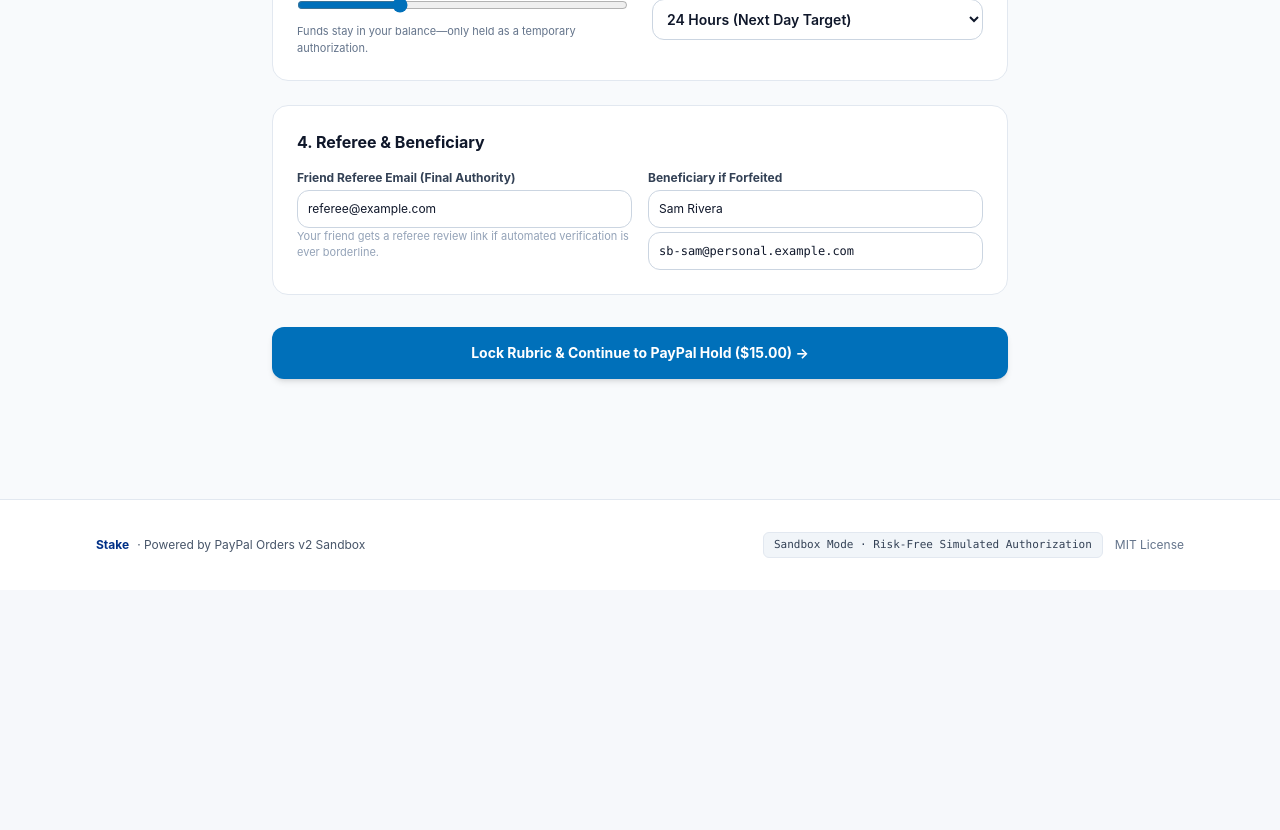
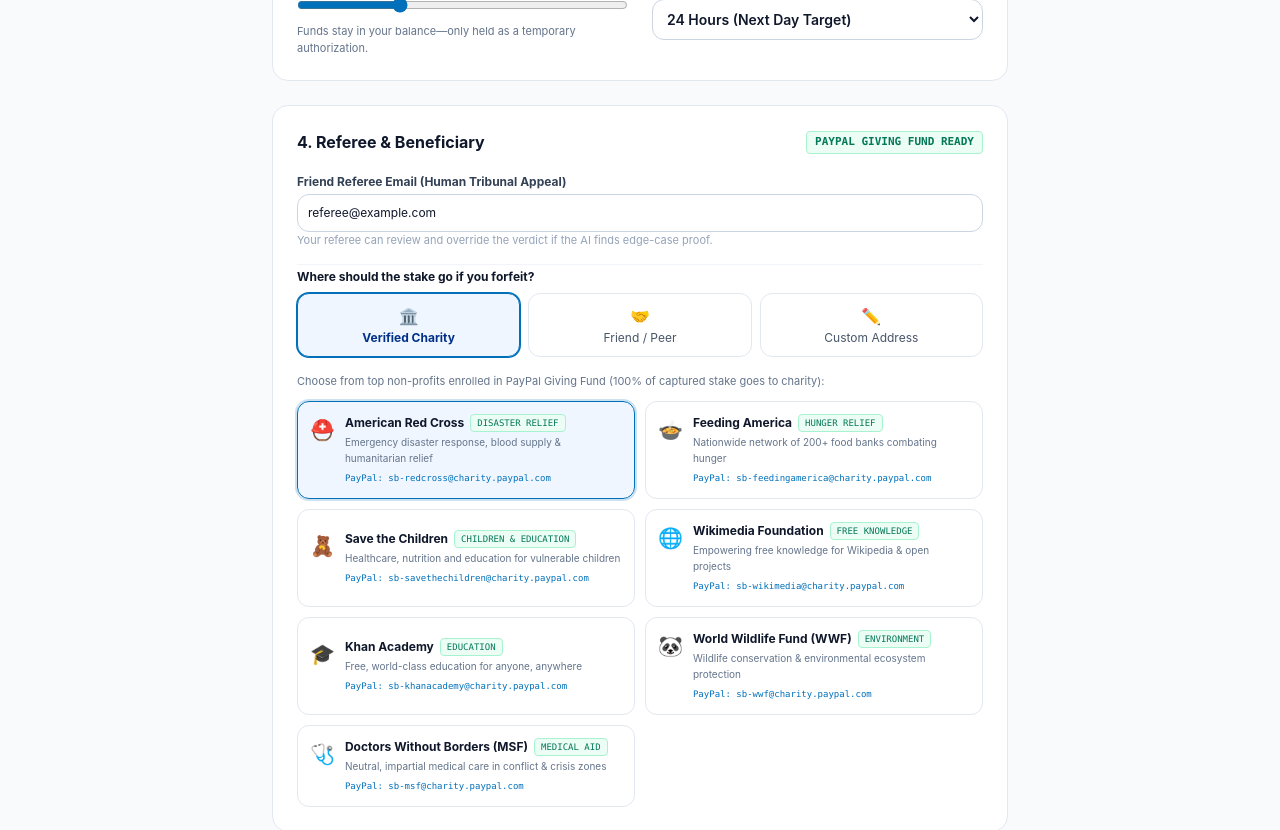
Before and after one commit to hasfi-therasyan/PaypalHackathon, a Next.js app: page /new in a window 1280 px wide. Shown: the part 1080-1910 px from the top of the page. Before the commit the page ends 1670 px from the top, so only its background shows below. Built offline with nearby package versions, Linux system fonts and the light colour scheme.

Commit message:
feat: add PayPal Giving Fund verified charities as commitment beneficiary options

```diff
--- a/app/new/page.tsx
+++ b/app/new/page.tsx
@@ -4,6 +4,74 @@ import React, { useState, useMemo } from 'react';
 import { useRouter } from 'next/navigation';
 import Link from 'next/link';
 import { useAuth } from '@/app/lib/auth-context';
+
+interface CharityOption {
+  id: string;
+  name: string;
+  tagline: string;
+  category: string;
+  email: string;
+  icon: string;
+}
+
+const VERIFIED_PAYPAL_CHARITIES: CharityOption[] = [
+  {
+    id: 'redcross',
+    name: 'American Red Cross',
+    tagline: 'Emergency disaster response, blood supply & humanitarian relief',
+    category: 'Disaster Relief',
+    email: 'sb-redcross@charity.paypal.com',
+    icon: '⛑️',
+  },
+  {
+    id: 'feedingamerica',
+    name: 'Feeding America',
+    tagline: 'Nationwide network of 200+ food banks combating hunger',
+    category: 'Hunger Relief',
+    email: 'sb-feedingamerica@charity.paypal.com',
+    icon: '🍲',
+  },
+  {
+    id: 'savethechildren',
+    name: 'Save the Children',
+    tagline: 'Healthcare, nutrition and education for vulnerable children',
+    category: 'Children & Education',
+    email: 'sb-savethechildren@charity.paypal.com',
+    icon: '🧸',
+  },
+  {
+    id: 'wikimedia',
+    name: 'Wikimedia Foundation',
+    tagline: 'Empowering free knowledge for Wikipedia & open projects',
+    category: 'Free Knowledge',
+    email: 'sb-wikimedia@charity.paypal.com',
+    icon: '🌐',
+  },
+  {
+    id: 'khanacademy',
+    name: 'Khan Academy',
+    tagline: 'Free, world-class education for anyone, anywhere',
+    category: 'Education',
+    email: 'sb-khanacademy@charity.paypal.com',
+    icon: '🎓',
+  },
+  {
+    id: 'wwf',
+    name: 'World Wildlife Fund (WWF)',
+    tagline: 'Wildlife conservation & environmental ecosystem protection',
+    category: 'Environment',
+    email: 'sb-wwf@charity.paypal.com',
+    icon: '🐼',
+  },
+  {
+    id: 'msf',
+    name: 'Doctors Without Borders (MSF)',
+    tagline: 'Neutral, impartial medical care in conflict & crisis zones',
+    category: 'Medical Aid',
+    email: 'sb-msf@charity.paypal.com',
+    icon: '🩺',
+  },
+];
 
 export default function CreatePledgePage() {
   const router = useRouter();
@@ -29,9 +97,14 @@ export default function CreatePledgePage() {
   const [username, setUsername] = useState('hasfi');
   const [minCommits, setMinCommits] = useState(5);
 
+  // Beneficiary Configuration
+  type BeneficiaryType = 'charity' | 'friend' | 'custom';
+  const [beneficiaryType, setBeneficiaryType] = useState<BeneficiaryType>('charity');
+  const [selectedCharity, setSelectedCharity] = useState<CharityOption>(VERIFIED_PAYPAL_CHARITIES[0]);
+  const [beneficiaryName, setBeneficiaryName] = useState(VERIFIED_PAYPAL_CHARITIES[0].name);
+  const [beneficiaryEmail, setBeneficiaryEmail] = useState(VERIFIED_PAYPAL_CHARITIES[0].email);
+
   // Counterparty fields
-  const [beneficiaryName, setBeneficiaryName] = useState('Sam Rivera');
-  const [beneficiaryEmail, setBeneficiaryEmail] = useState('sb-sam@personal.example.com');
   const [refereeEmail, setRefereeEmail] = useState('referee@example.com');
 
   const [isSubmitting, setIsSubmitting] = useState(false);
@@ -69,6 +142,27 @@ export default function CreatePledgePage() {
       setGoalTitle('My Personal Challenge Goal');
       setProofHint('Submit your milestone notes or photo proof for referee confirmation.');
     }
+  };
+
+  // Switch beneficiary type handler
+  const handleBeneficiaryTypeChange = (type: BeneficiaryType) => {
+    setBeneficiaryType(type);
+    if (type === 'charity') {
+      setBeneficiaryName(selectedCharity.name);
+      setBeneficiaryEmail(selectedCharity.email);
+    } else if (type === 'friend') {
+      setBeneficiaryName('Sam Rivera (Accountability Partner)');
+      setBeneficiaryEmail('sb-sam@personal.example.com');
+    } else {
+      setBeneficiaryName('');
+      setBeneficiaryEmail('');
+    }
+  };
+
+  const handleCharityChange = (charity: CharityOption) => {
+    setSelectedCharity(charity);
+    setBeneficiaryName(charity.name);
+    setBeneficiaryEmail(charity.email);
   };
 
   // Construct Rubric JSON
@@ -153,7 +247,7 @@ export default function CreatePledgePage() {
           Create a New Commitment
         </h1>
         <p className="text-xs text-slate-500 mt-1">
-          Pick your challenge, choose a safe stake, and invite a friend as your referee.
+          Pick your challenge, choose a safe stake, and designate a PayPal Giving Fund charity or friend.
         </p>
       </div>
 
@@ -239,7 +333,7 @@ export default function CreatePledgePage() {
                   placeholder="e.g. gym, workout weights, sneakers"
                 />
                 <span className="text-[11px] text-slate-400">
-                  Our AI vision model will check for these elements to confirm authenticity.
+                  Our AI referee model checks for these elements to confirm authentic completion.
                 </span>
               </div>
             </div>
@@ -346,13 +440,19 @@ export default function CreatePledgePage() {
           </div>
         </div>
 
-        {/* Step 4: Accountability & Beneficiary */}
-        <div className="bg-white border border-slate-200 rounded-2xl p-6 shadow-xs space-y-4">
+        {/* Step 4: Accountability & Beneficiary (Charities & Friends) */}
+        <div className="bg-white border border-slate-200 rounded-2xl p-6 shadow-xs space-y-5">
+          <div className="flex justify-between items-center">
             <h2 className="text-base font-bold text-slate-900">4. Referee &amp; Beneficiary</h2>
+            <span className="text-[11px] font-mono text-emerald-700 bg-emerald-50 px-2 py-0.5 rounded border border-emerald-200 font-bold">
+              PAYPAL GIVING FUND READY
+            </span>
+          </div>
 
-          <div className="grid grid-cols-1 sm:grid-cols-2 gap-4 text-xs">
+          <div className="space-y-4 text-xs">
+            {/* Referee Email */}
             <div className="space-y-1">
-              <label className="font-bold text-slate-700">Friend Referee Email (Final Authority)</label>
+              <label className="font-bold text-slate-700">Friend Referee Email (Human Tribunal Appeal)</label>
               <input
                 type="email"
                 value={refereeEmail}
@@ -362,28 +462,152 @@ export default function CreatePledgePage() {
                 placeholder="friend@example.com"
               />
               <span className="text-[11px] text-slate-400">
-                Your friend gets a referee review link if automated verification is ever borderline.
+                Your referee can review and override the verdict if the AI finds edge-case proof.
               </span>
             </div>
 
+            {/* Beneficiary Type Selector */}
+            <div className="space-y-2 pt-1 border-t border-slate-100">
+              <label className="font-bold text-slate-900 block text-xs">
+                Where should the stake go if you forfeit?
+              </label>
+
+              <div className="grid grid-cols-3 gap-2">
+                <button
+                  type="button"
+                  onClick={() => handleBeneficiaryTypeChange('charity')}
+                  className={`p-2.5 rounded-xl border text-center transition-all ${
+                    beneficiaryType === 'charity'
+                      ? 'border-[#0070ba] bg-blue-50 text-[#003087] font-bold ring-1 ring-[#0070ba]'
+                      : 'border-slate-200 bg-white text-slate-600 hover:border-slate-300'
+                  }`}
+                >
+                  <span className="block text-base mb-0.5">🏛️</span>
+                  <span>Verified Charity</span>
+                </button>
+
+                <button
+                  type="button"
+                  onClick={() => handleBeneficiaryTypeChange('friend')}
+                  className={`p-2.5 rounded-xl border text-center transition-all ${
+                    beneficiaryType === 'friend'
+                      ? 'border-[#0070ba] bg-blue-50 text-[#003087] font-bold ring-1 ring-[#0070ba]'
+                      : 'border-slate-200 bg-white text-slate-600 hover:border-slate-300'
+                  }`}
+                >
+                  <span className="block text-base mb-0.5">🤝</span>
+                  <span>Friend / Peer</span>
+                </button>
+
+                <button
+                  type="button"
+                  onClick={() => handleBeneficiaryTypeChange('custom')}
+                  className={`p-2.5 rounded-xl border text-center transition-all ${
+                    beneficiaryType === 'custom'
+                      ? 'border-[#0070ba] bg-blue-50 text-[#003087] font-bold ring-1 ring-[#0070ba]'
+                      : 'border-slate-200 bg-white text-slate-600 hover:border-slate-300'
+                  }`}
+                >
+                  <span className="block text-base mb-0.5">✏️</span>
+                  <span>Custom Address</span>
+                </button>
+              </div>
+
+              {/* Charity Option List */}
+              {beneficiaryType === 'charity' && (
+                <div className="space-y-3 pt-2">
+                  <span className="text-[11px] text-slate-500 block">
+                    Choose from top non-profits enrolled in PayPal Giving Fund (100% of captured stake goes to charity):
+                  </span>
+
+                  <div className="grid grid-cols-1 sm:grid-cols-2 gap-2.5">
+                    {VERIFIED_PAYPAL_CHARITIES.map((c) => (
+                      <button
+                        type="button"
+                        key={c.id}
+                        onClick={() => handleCharityChange(c)}
+                        className={`p-3 rounded-xl border text-left transition-all ${
+                          selectedCharity.id === c.id
+                            ? 'border-[#0070ba] bg-blue-50/90 shadow-2xs ring-2 ring-[#0070ba]/20'
+                            : 'border-slate-200 bg-white hover:border-slate-300'
+                        }`}
+                      >
+                        <div className="flex items-start gap-2.5">
+                          <span className="text-xl shrink-0 mt-0.5">{c.icon}</span>
+                          <div className="min-w-0">
+                            <div className="flex items-center gap-1.5">
+                              <span className="font-bold text-slate-900 text-xs truncate">{c.name}</span>
+                              <span className="text-[9px] font-mono uppercase bg-emerald-50 text-emerald-700 px-1.5 py-0.2 rounded border border-emerald-200">
+                                {c.category}
+                              </span>
+                            </div>
+                            <p className="text-[10px] text-slate-500 mt-0.5 line-clamp-2">{c.tagline}</p>
+                            <span className="text-[9px] font-mono text-[#0070ba] block mt-1 truncate">
+                              PayPal: {c.email}
+                            </span>
+                          </div>
+                        </div>
+                      </button>
+                    ))}
+                  </div>
+                </div>
+              )}
+
+              {/* Friend Option */}
+              {beneficiaryType === 'friend' && (
+                <div className="grid grid-cols-1 sm:grid-cols-2 gap-3 pt-2">
                   <div className="space-y-1">
-              <label className="font-bold text-slate-700">Beneficiary if Forfeited</label>
+                    <label className="font-bold text-slate-700">Friend Name</label>
                     <input
                       type="text"
                       value={beneficiaryName}
                       onChange={(e) => setBeneficiaryName(e.target.value)}
                       required
                       className="w-full p-2.5 rounded-xl border border-slate-300 text-slate-900"
-                placeholder="Charity or Friend Name"
+                      placeholder="e.g. Sam Rivera"
                     />
+                  </div>
+                  <div className="space-y-1">
+                    <label className="font-bold text-slate-700">Friend's PayPal Sandbox Email</label>
                     <input
                       type="email"
                       value={beneficiaryEmail}
                       onChange={(e) => setBeneficiaryEmail(e.target.value)}
                       required
-                className="w-full p-2.5 rounded-xl border border-slate-300 text-slate-900 mt-1 font-mono"
-                placeholder="sb-friend@personal.example.com"
+                      className="w-full p-2.5 rounded-xl border border-slate-300 font-mono text-slate-900"
+                      placeholder="sb-sam@personal.example.com"
                     />
+                  </div>
+                </div>
+              )}
+
+              {/* Custom Beneficiary */}
+              {beneficiaryType === 'custom' && (
+                <div className="grid grid-cols-1 sm:grid-cols-2 gap-3 pt-2">
+                  <div className="space-y-1">
+                    <label className="font-bold text-slate-700">Beneficiary Display Name</label>
+                    <input
+                      type="text"
+                      value={beneficiaryName}
+                      onChange={(e) => setBeneficiaryName(e.target.value)}
+                      required
+                      className="w-full p-2.5 rounded-xl border border-slate-300 text-slate-900"
+                      placeholder="Custom organization or individual"
+                    />
+                  </div>
+                  <div className="space-y-1">
+                    <label className="font-bold text-slate-700">PayPal Recipient Email</label>
+                    <input
+                      type="email"
+                      value={beneficiaryEmail}
+                      onChange={(e) => setBeneficiaryEmail(e.target.value)}
+                      required
+                      className="w-full p-2.5 rounded-xl border border-slate-300 font-mono text-slate-900"
+                      placeholder="recipient@example.com"
+                    />
+                  </div>
+                </div>
+              )}
             </div>
           </div>
         </div>
@@ -398,11 +622,7 @@ export default function CreatePledgePage() {
             {isSubmitting ? (
               <span>Locking In Rubric…</span>
             ) : (
-              <span>
-                {stakeDollars > 0
-                  ? `Lock Rubric & Continue to PayPal Hold ($${stakeDollars}.00) →`
-                  : 'Start Commitment Sprint (Free $0.00) →'}
-              </span>
+              <span>Lock In Commitment with PayPal &rarr;</span>
             )}
           </button>
         </div>
```
Lines whose indentation alone changed are shown as unchanged.
